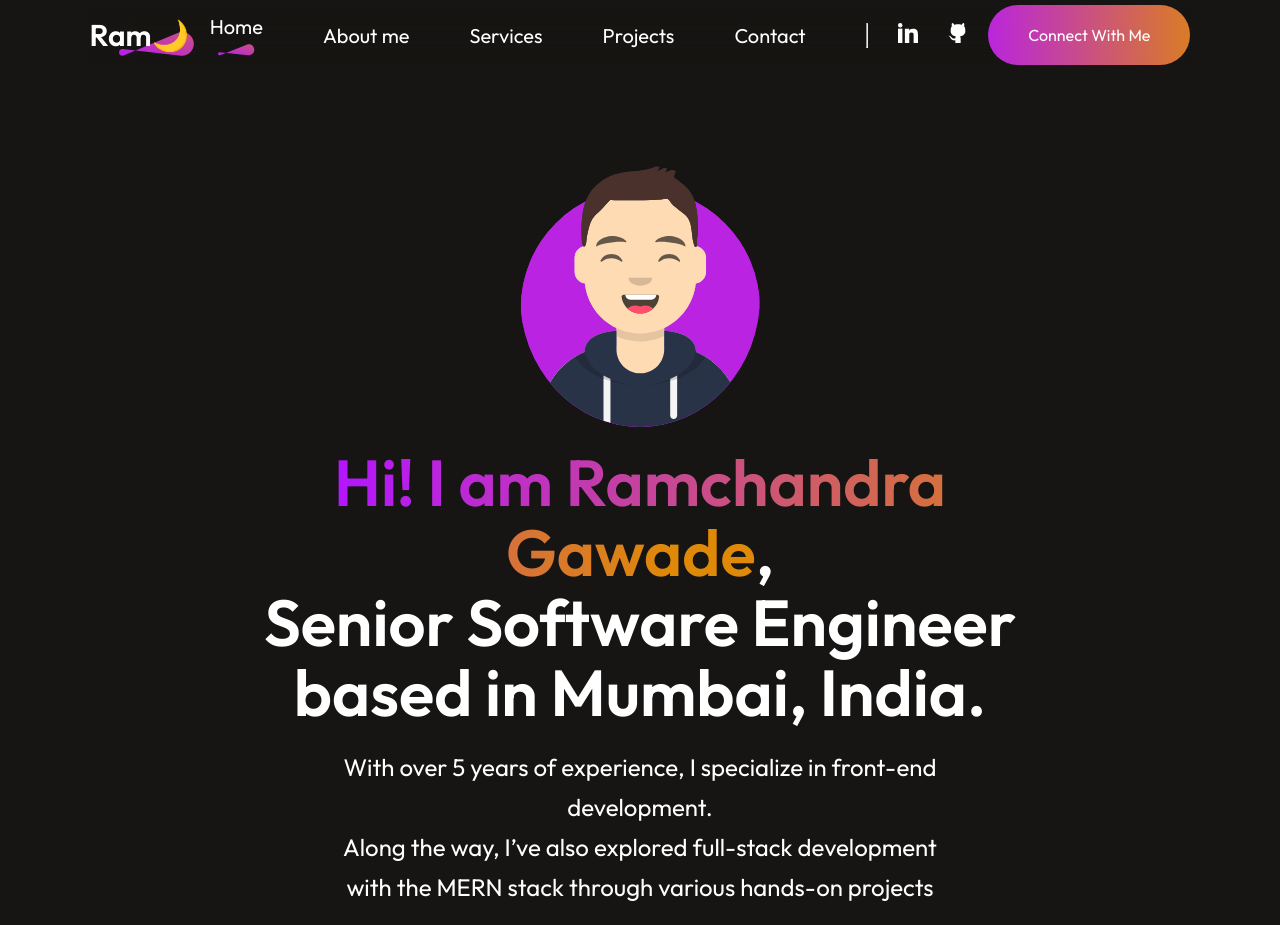
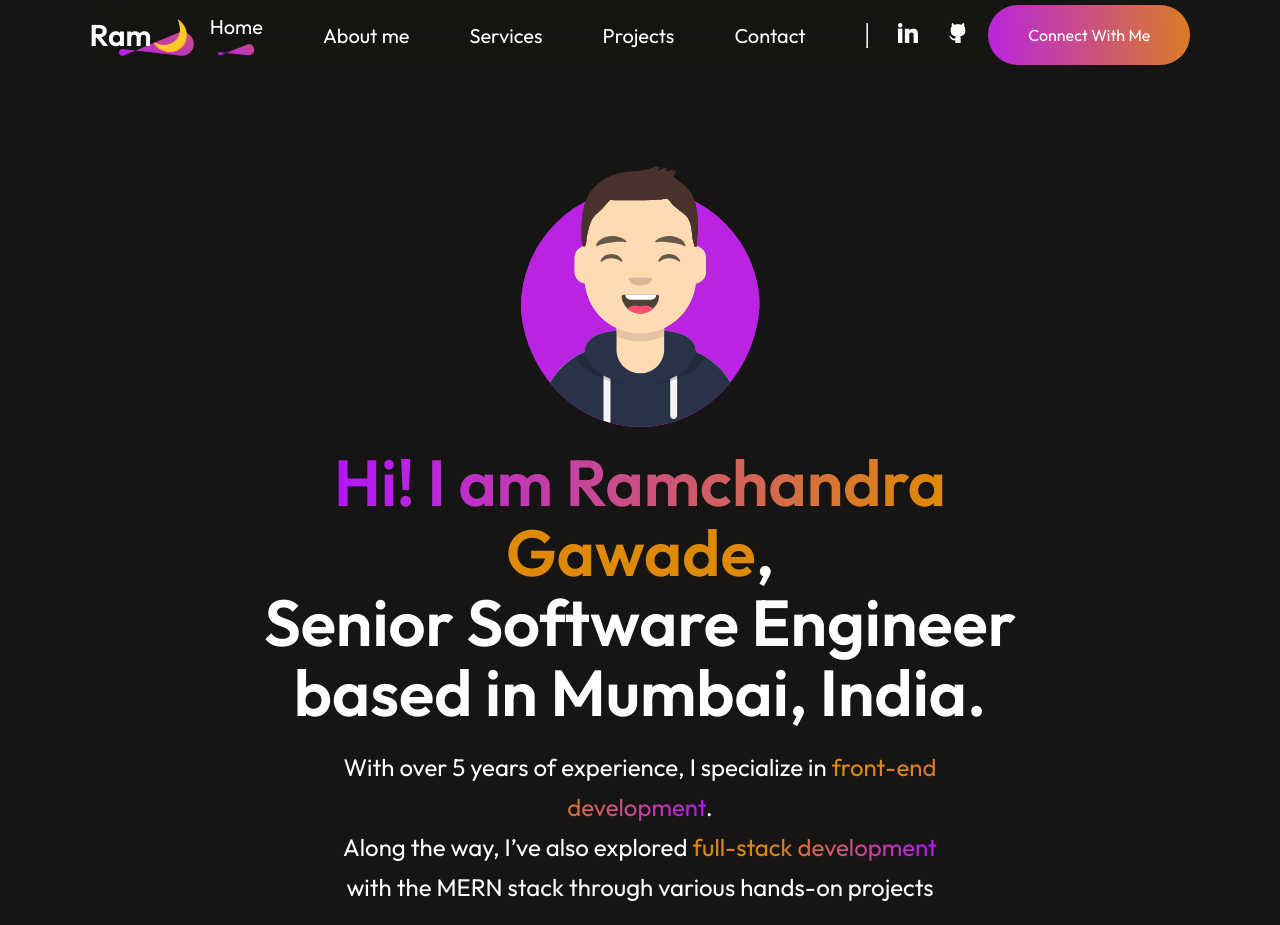
Before and after one commit to ramchandragawade/portfolio-react-css, a React (Vite) app: page / in a window 1280 px wide. Shown: the top 925 px of the page. Built offline with nearby package versions, Linux system fonts and the light colour scheme.

Commit message:
hero spans

```diff
--- a/src/Pages/Hero/Hero.css
+++ b/src/Pages/Hero/Hero.css
@@ -20,8 +20,15 @@
     line-height: 70px;
 }
 
-.hero h1 span {
-    background: linear-gradient(270deg,#DF8908 10%,#B415FF 100%);
+.formatted-txt {
+    background: linear-gradient(270deg,#DF8908 30%,#B415FF 100%);
+    background-clip: text;
+    -webkit-background-clip: text;
+    -webkit-text-fill-color: transparent;
+}
+
+.formatted-txt-sm {
+    background: linear-gradient(100deg,#DF8908 30%,#B415FF 100%);
     background-clip: text;
     -webkit-background-clip: text;
     -webkit-text-fill-color: transparent;
--- a/src/Pages/Hero/Hero.jsx
+++ b/src/Pages/Hero/Hero.jsx
@@ -7,9 +7,9 @@ const Hero = () => {
   return (
     <section id='home' className='hero'>
         <img src={heroImg} alt="Profile Image" />
-        <h1><span>Hi! I am Ramchandra Gawade</span>,<br />Senior Software Engineer based in Mumbai, India.</h1>
-        <p>With over 5 years of experience, I specialize in front-end development.<br />
-        Along the way, I’ve also explored full-stack development with the MERN stack through various hands-on projects
+        <h1><span className='formatted-txt'>Hi! I am Ramchandra Gawade</span>,<br />Senior Software Engineer based in Mumbai, India.</h1>
+        <p>With over 5 years of experience, I specialize in <span className='formatted-txt-sm'>front-end development</span>.<br />
+        Along the way, I’ve also explored <span className='formatted-txt-sm'>full-stack development</span> with the MERN stack through various hands-on projects
         </p>
         <div className='hero-action'>
         <AnchorLink className='anchor-link' offset={50} href='#contact'><PatternBtn>Connect With Me</PatternBtn></AnchorLink>
```
